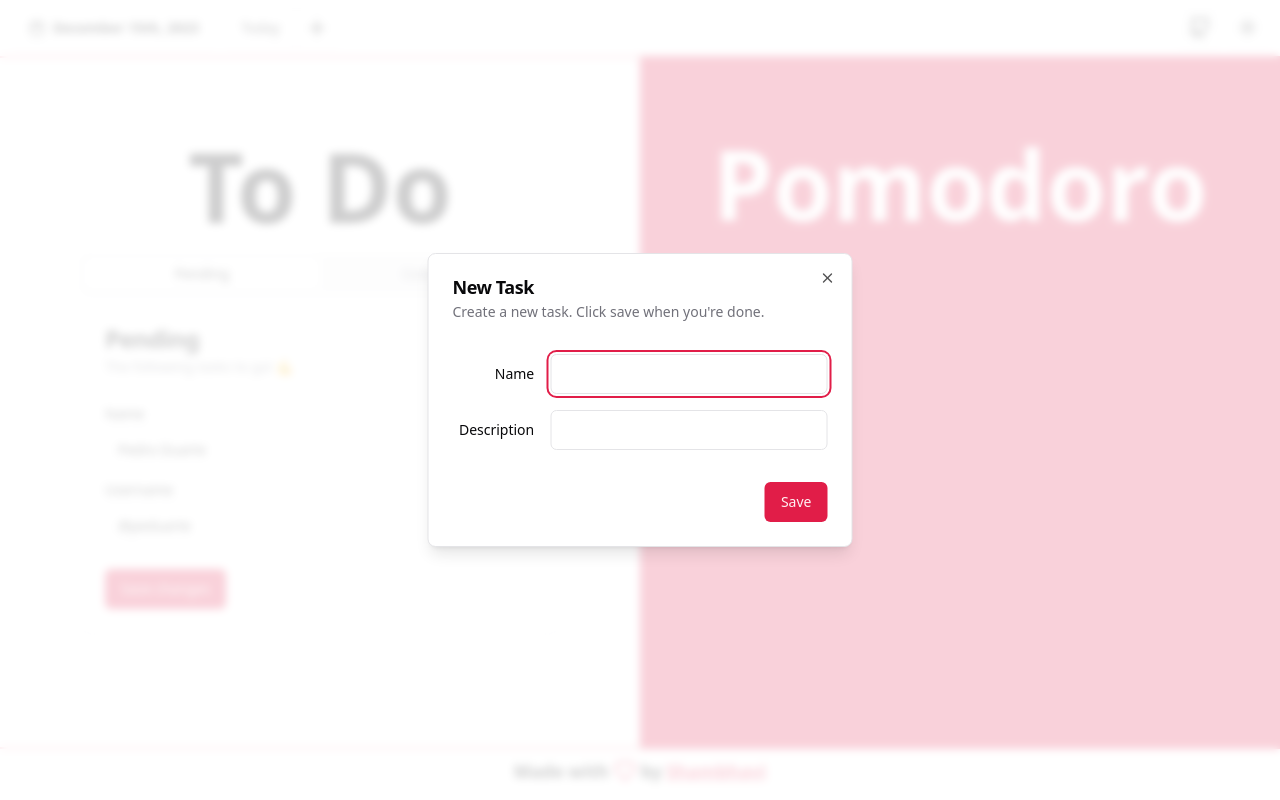
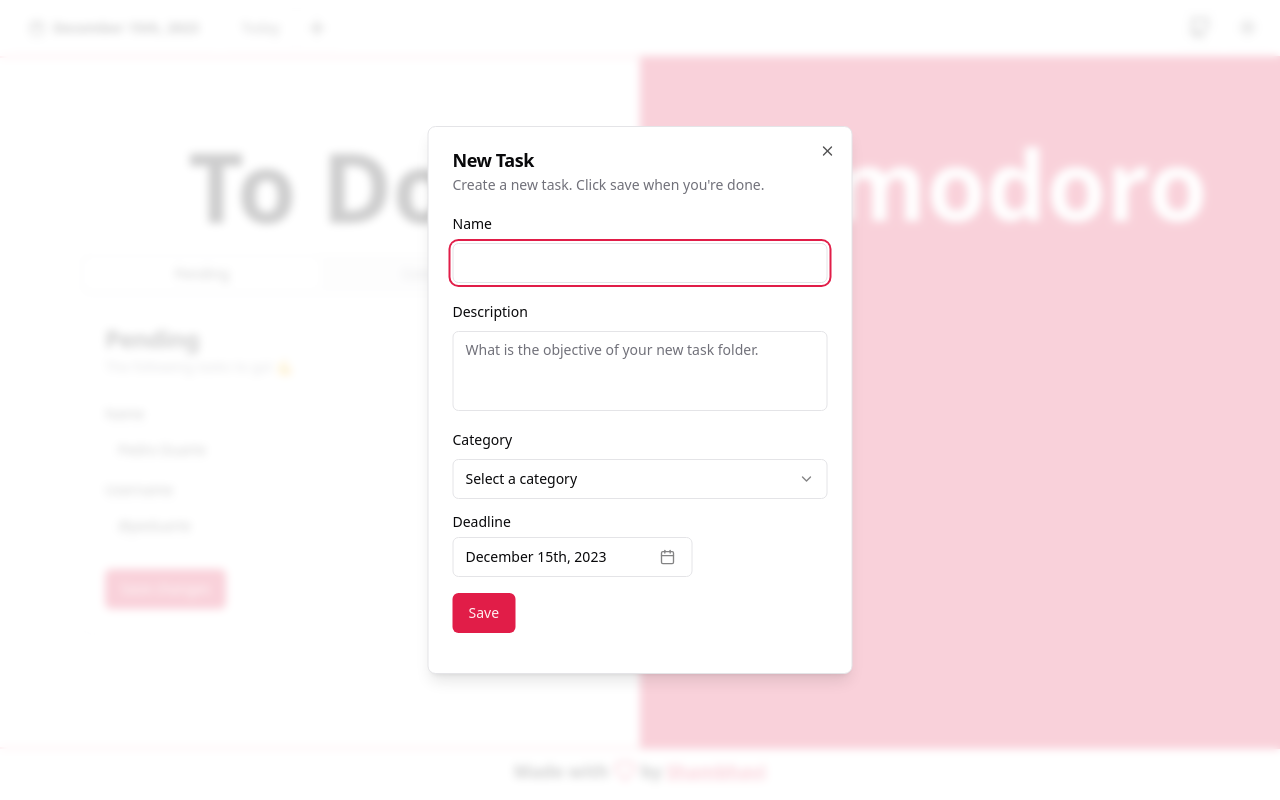
Before and after one commit to ShambhavII-Singh/ToDo, a React (Vite) app: page / in a window 1280 px wide. Both pictures are taken after a click on the icon 523 px from the left and 339 px from the top of the page. Built offline with nearby package versions, Linux system fonts and the light colour scheme.

Commit message:
add form to dialog 2

```diff
--- a/src/components/buttons/add-task-button.tsx
+++ b/src/components/buttons/add-task-button.tsx
@@ -1,16 +1,13 @@
 import { PlusSquare } from "lucide-react";
-import { Button } from "@/components/ui/button";
 import {
     Dialog,
     DialogContent,
     DialogDescription,
-    DialogFooter,
     DialogHeader,
     DialogTitle,
     DialogTrigger,
 } from "@/components/ui/dialog";
-import { Input } from "@/components/ui/input";
-import { Label } from "@/components/ui/label";
+import { AddTaskForm } from "../forms/add-task-form";
 
 export const AddTaskButton = () => {
     return (
@@ -25,31 +22,9 @@ export const AddTaskButton = () => {
                         {`Create a new task. Click save when you're done.`}
                     </DialogDescription>
                 </DialogHeader>
-                <div className="grid gap-4 py-4">
-                    <div className="grid grid-cols-4 items-center gap-4">
-                        <Label htmlFor="name" className="text-right">
-                        Name
-                        </Label>
-                        <Input
-                        id="name"
-                        defaultValue=""
-                        className="col-span-3"
-                        />
-                    </div>
-                    <div className="grid grid-cols-4 items-center gap-4">
-                        <Label htmlFor="description" className="text-right">
-                        Description
-                        </Label>
-                        <Input
-                        id="username"
-                        defaultValue=""
-                        className="col-span-3"
-                        />
-                    </div>
+                <div className="grid gap-4 pb-4">
+                    <AddTaskForm />
                 </div>
-                <DialogFooter>
-                    <Button type="submit">Save</Button>
-                </DialogFooter>
             </DialogContent>
         </Dialog>
     )
```
